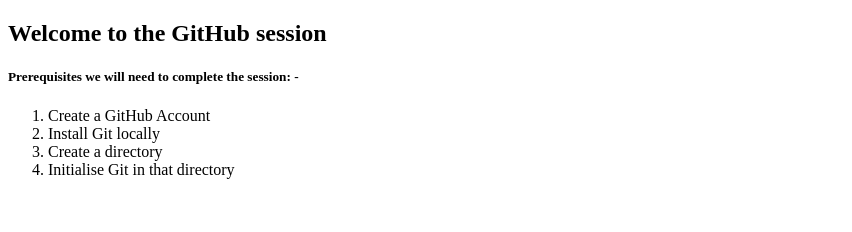
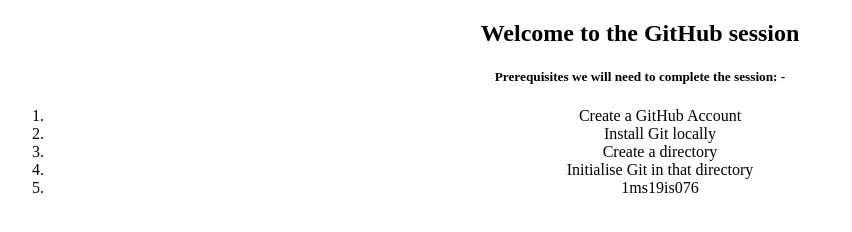
Before and after one commit to hhk998402/GitHub-Session-Dec-21, a plain HTML site: page index.html in a window 1280 px wide. Shown: the whole page, without its empty margins (0-852 px from the left). Drawn offline with Linux system fonts and the light colour scheme.

Commit message:
Make the page aligned to the centre
added my roll no also :)

```diff
--- a/index.html
+++ b/index.html
@@ -4,6 +4,7 @@
         <title>Hello, welcome to the GitHub Session</title>
     </head>
     <body>
+        <center>
             <h2>Welcome to the GitHub session</h2>
             <h5>Prerequisites we will need to complete the session: -</h5>
             <ol>
@@ -11,6 +12,8 @@
                 <li>Install Git locally</li>
                 <li>Create a directory</li>
                 <li>Initialise Git in that directory</li>
+                <li>1ms19is076</li>
             </ol>
+        </center>
     </body>
 </html>
```
Lines whose indentation alone changed are shown as unchanged.
